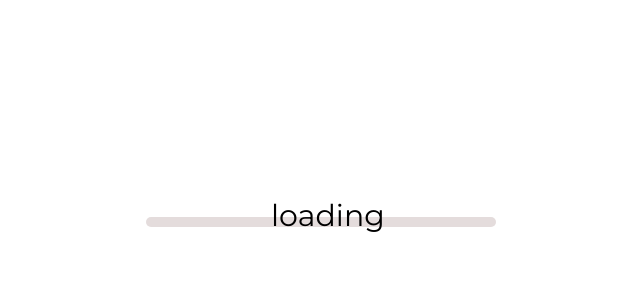
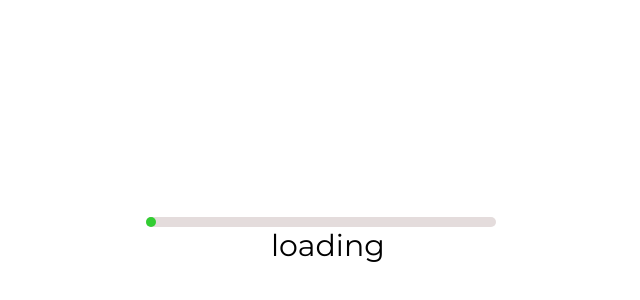
Before and after one commit to EhWanu/Dynamic-Progress-Bar---Circle-with-CSS-and-JavaScript, a plain HTML site: page index.html in a window 1280 px wide. Shown: the part 178-478 px from the top of the page, without its empty margins (319-959 px from the left). Drawn offline with Linux system fonts and the light colour scheme.

Commit message:
scroll load test

```diff
--- a/style.css
+++ b/style.css
@@ -17,12 +17,19 @@
     border-radius: 30px;
 }
 
+.progress{
+    width: 10px;
+    height: 100%;
+    background-color: limegreen;
+    border-radius: 30px;
+}
+
 .loading {
     width: 100px;
     height: 50px;
     font-size: 30px;
     position: absolute;
-    top: 0;
+    top: 60px;
     bottom: 0;
     left: 0;
     right: 0;
```
